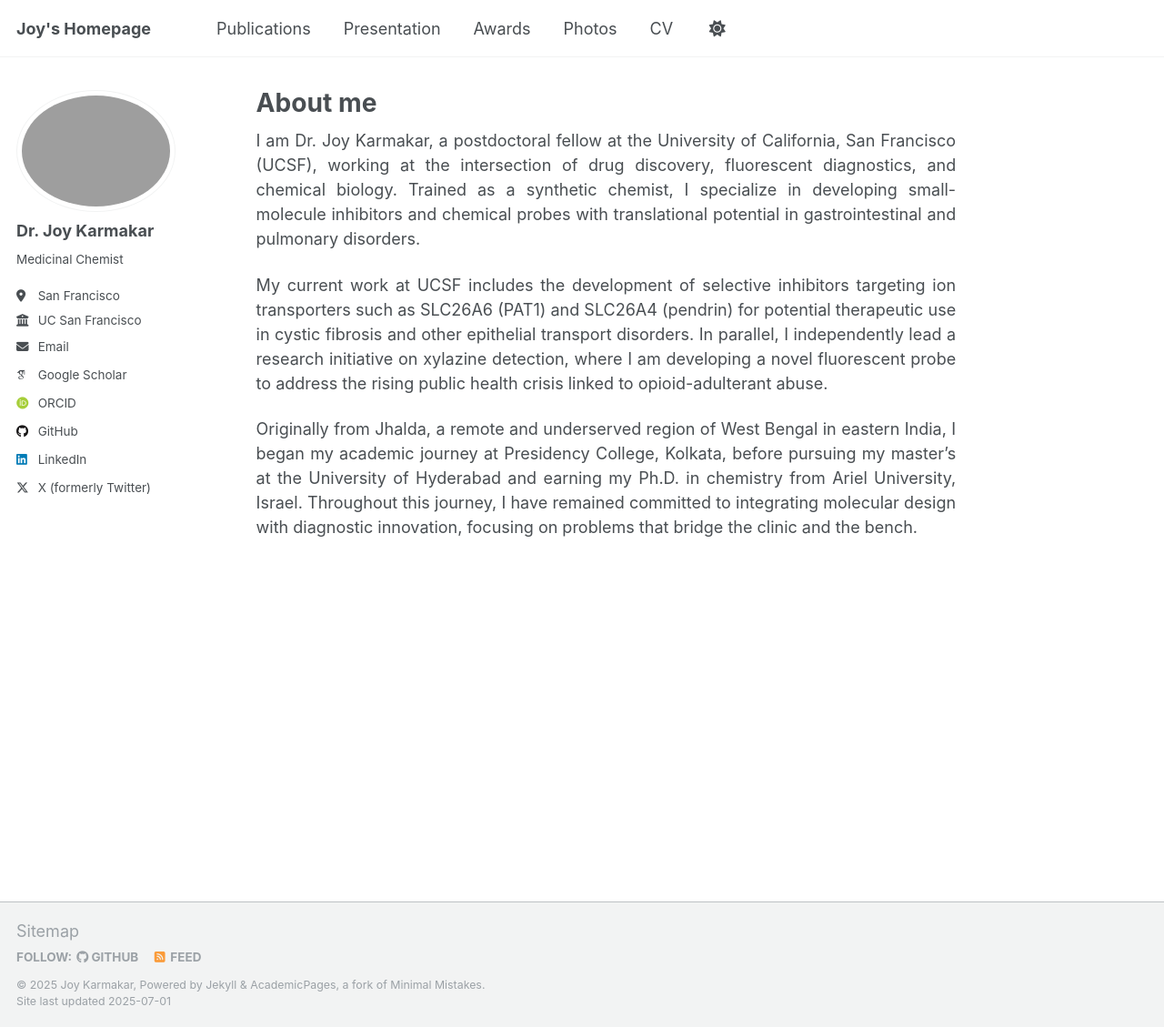
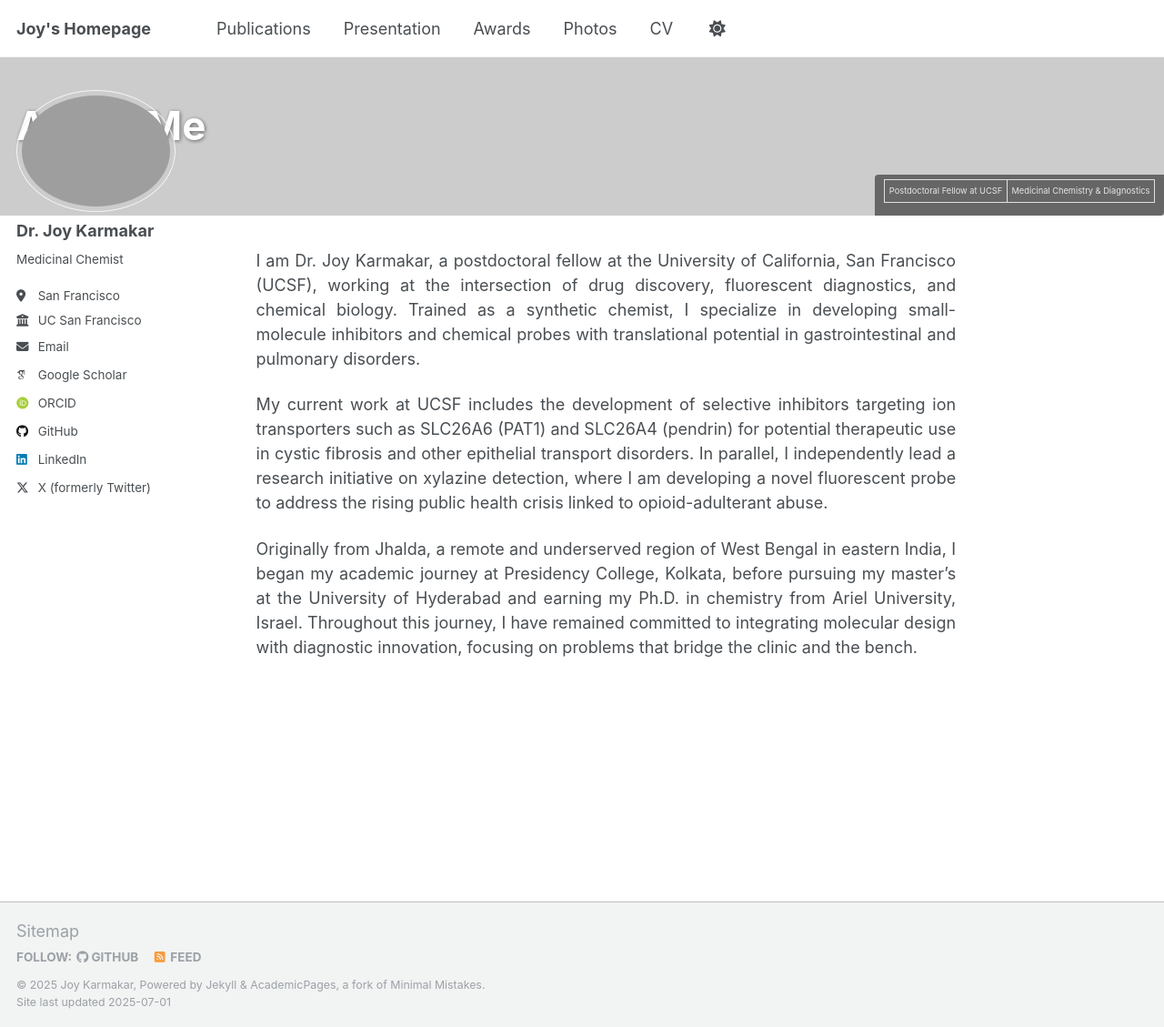
Before and after one commit to DrJoyKarmakar/DrJoyKarmakar.github.io, a Jekyll site: the page built from _pages/about.md, in a window 1280 px wide and 1129 px high. Shown: the whole window at 91% size. Built offline with Jekyll 4.4.1, drawn with Linux system fonts in a browser that asks for light colours; some web fonts are replaced; a script that is not in the unit is left out.

Commit message:
Update about.md

```diff
--- a/_pages/about.md
+++ b/_pages/about.md
@@ -1,10 +1,15 @@
 ---
+layout: single
+title: "About Me"
 permalink: /
-title: "About me"
 author_profile: true
 redirect_from:
   - /about/
   - /about.html
+header:
+  overlay_image: /assets/images/banner.png
+  overlay_filter: 0.2  # Optional: adds dark overlay for contrast
+  caption: "Postdoctoral Fellow at UCSF | Medicinal Chemistry & Diagnostics"
 ---
 
 <p style="text-align: justify;">
```
